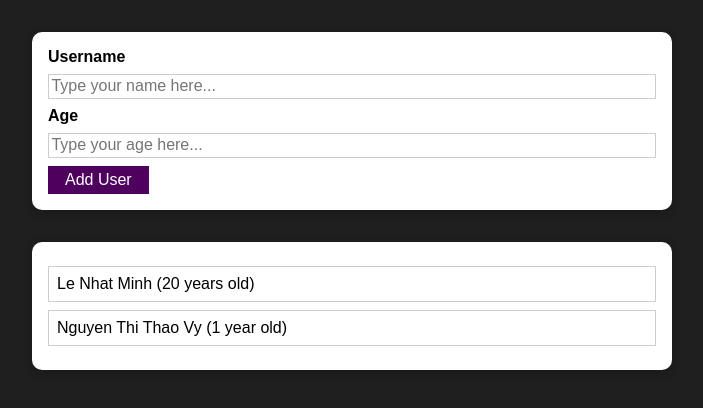
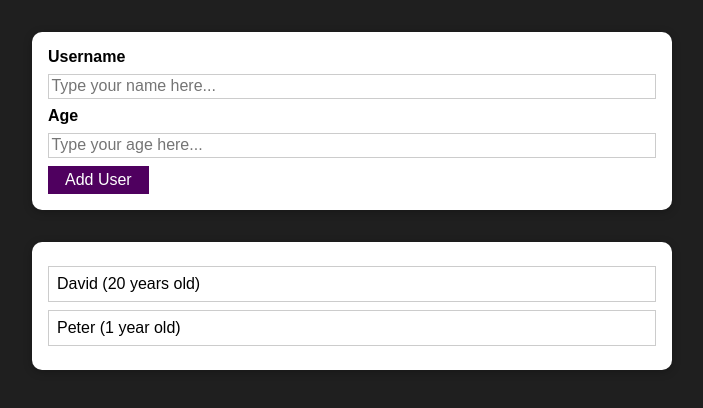
Before and after one commit to fithcmus-lnminh/usersManagement, a React (Create React App) app: page / in a window 1280 px wide. Shown: the top 408 px of the page, without its empty margins (288-991 px from the left). Built offline with nearby package versions, Linux system fonts and the light colour scheme.

Commit message:
manage List of users via State and handle add button

```diff
--- a/src/App.js
+++ b/src/App.js
@@ -4,15 +4,21 @@ import AddUser from "./components/Users/AddUser";
 import UsersList from "./components/Users/UsersList";
 
 function App() {
-  const [users, setUsers] = useState([
-    { name: "Le Nhat Minh", age: 20 },
-    { name: "Nguyen Thi Thao Vy", age: 1 },
+  const [usersList, setUsersList] = useState([
+    { name: "David", age: "20", id: "1" },
+    { name: "Peter", age: "1", id: "2" },
   ]);
+
+  const addUserHandler = (user) => {
+    setUsersList((prevList) => {
+      return [user, ...prevList];
+    });
+  };
 
   return (
     <div>
-      <AddUser />
-      <UsersList users={users} />
+      <AddUser onAddUser={addUserHandler} />
+      <UsersList users={usersList} />
     </div>
   );
 }
--- a/src/components/Users/AddUser.js
+++ b/src/components/Users/AddUser.js
@@ -3,7 +3,7 @@ import Card from "../UI/Card";
 import styles from "./AddUser.module.css";
 import Button from "../UI/Button";
 
-function AddUser() {
+function AddUser(props) {
   const [enteredUsername, setEnteredUsername] = useState("");
   const [enteredAge, setEnteredAge] = useState("");
 
@@ -12,6 +12,15 @@ function AddUser() {
     if (enteredUsername.trim().length === 0 || enteredAge.trim().length === 0)
       return;
     if (+enteredAge < 1) return; //+enteredAge is cast age to number for safe
+
+    const user = {
+      name: enteredUsername,
+      age: enteredAge,
+      id: Math.random().toString(),
+    };
+
+    props.onAddUser(user);
+
     setEnteredUsername("");
     setEnteredAge("");
   };
--- a/src/components/Users/UsersList.js
+++ b/src/components/Users/UsersList.js
@@ -7,8 +7,9 @@ function UsersList(props) {
     <Card className={styles.users}>
       <ul>
         {props.users.map((user) => (
-          <li>
-            {user.name} ({user.age} {user.age === 1 ? "year old" : "years old"})
+          <li key={user.id}>
+            {user.name} ({user.age} {+user.age === 1 ? "year old" : "years old"}
+            )
           </li>
         ))}
       </ul>
```
